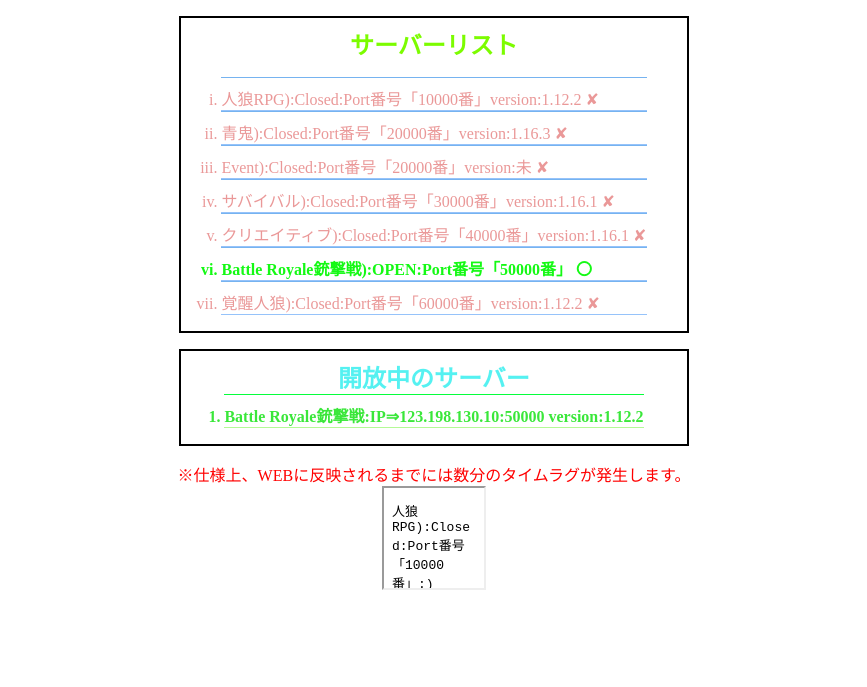
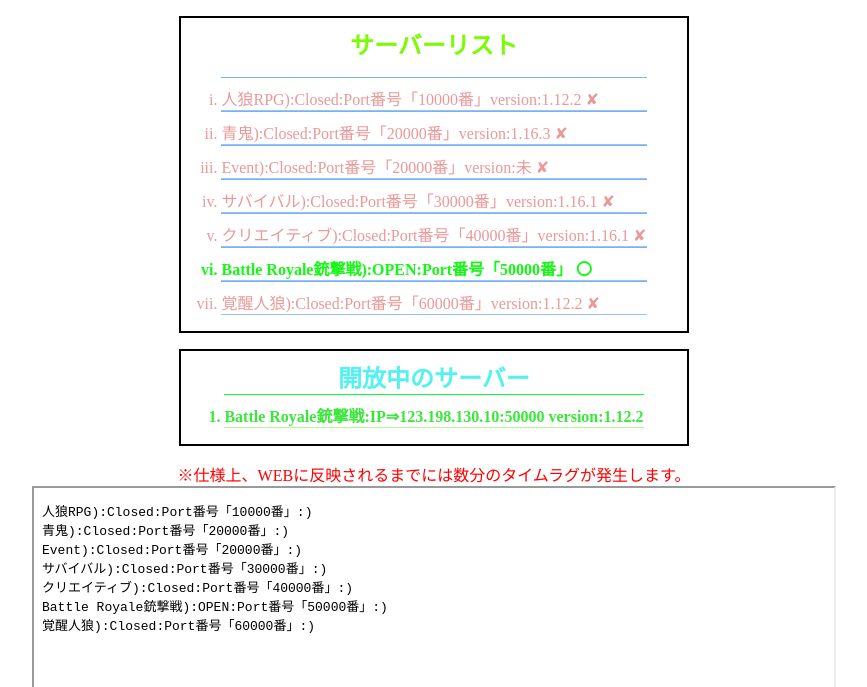
Before and after one commit to rooyrooy123/ROYServerStatus, a plain HTML site: page index.html in a window 1280 px wide. Shown: the part 113-800 px from the top of the page, without its empty margins (206-1073 px from the left). Drawn offline with Linux system fonts and the light colour scheme.

Commit message:
made changes

```diff
--- a/index.html
+++ b/index.html
@@ -26,7 +26,7 @@
         </ul>
         </div>
         <div style="color:red;">※仕様上、WEBに反映されるまでには数分のタイムラグが発生します。</div>
-        <iframe src="replace.txt" width="100px" height="100px"></iframe>
+        <iframe src="replace.txt" width="800px" height="400px"></iframe>
       </div>
 
 
```
